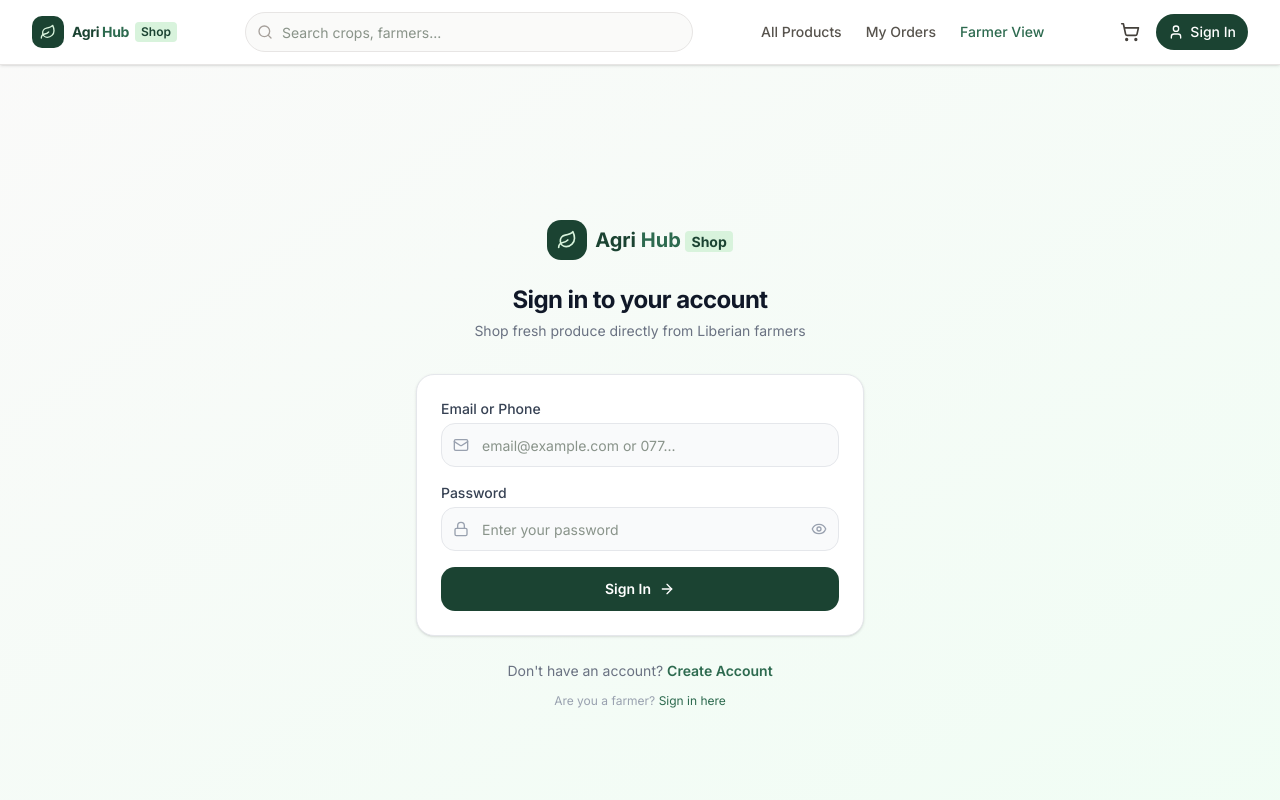
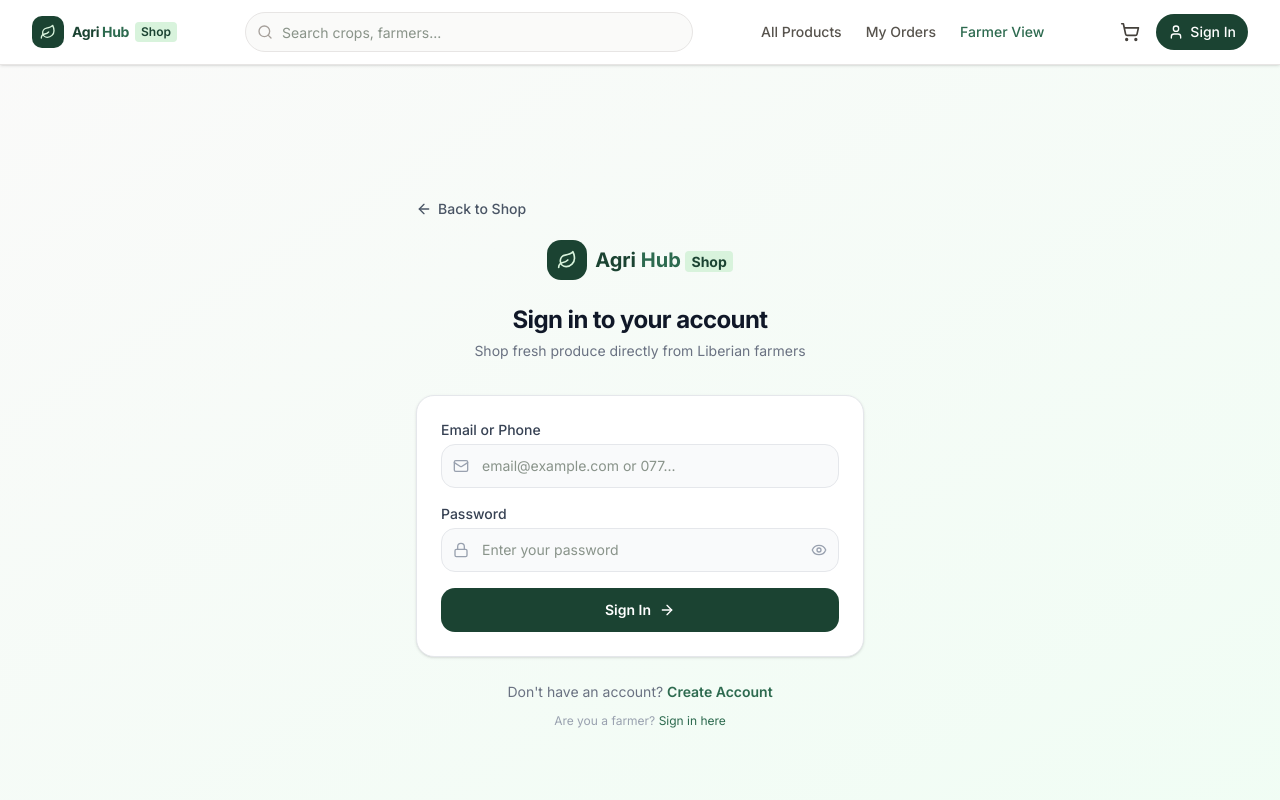
Before and after one commit to Dannybanksrocks/agriconnect-liberia, a Next.js app: page /shop/auth/login in a window 1280 px wide. Shown: the top 800 px of the page. Built offline with nearby package versions, Linux system fonts and the light colour scheme.

Commit message:
chore(shop): Add BackButton to shop login
- Integrate BackButton into shop login
- Set href to /shop for navigation
- Label button as "Back to Shop"
- Add spacing below button

```diff
--- a/app/(shop)/shop/auth/login/page.tsx
+++ b/app/(shop)/shop/auth/login/page.tsx
@@ -52,6 +52,9 @@ export default function ShopLoginPage() {
   return (
     <div className="min-h-screen flex items-center justify-center bg-gradient-to-br from-stone-50 to-green-50 px-4">
       <div className="w-full max-w-md">
+        <div className="mb-4">
+          <BackButton href="/shop" label="Back to Shop" />
+        </div>
         <div className="text-center mb-8">
           <Link href="/shop" className="inline-flex items-center gap-2 mb-4">
             <div className="w-10 h-10 rounded-xl bg-[#1B4332] flex items-center justify-center">
```
